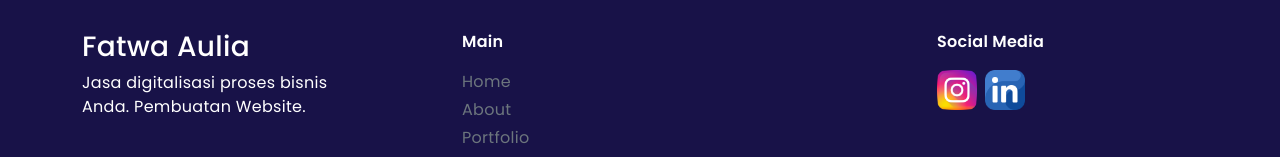
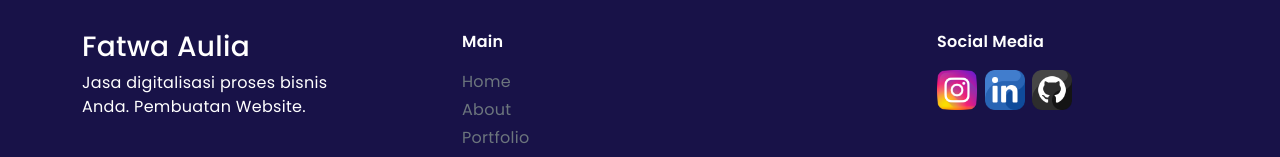
Before and after one commit to fatwaaulia/fatwaaulia.github.io, a plain HTML site: page index.html in a window 1280 px wide. Shown: the part 1955-2112 px from the top of the page. Drawn offline with nearby package versions, Linux system fonts and the light colour scheme.

Commit message:
menambahkan sosial media github

```diff
--- a/index.html
+++ b/index.html
@@ -319,6 +319,11 @@
                             <img src="assets/img/linkedin.png" class="wh-40" alt="linkedin">
                         </a>
                     </div>
+                    <div class="col-2">
+                        <a href="https://github.com/fatwaaulia" target="_blank">
+                            <img src="assets/img/github.png" class="wh-40" alt="github">
+                        </a>
+                    </div>
                 </div>
             </div>
         </div>
```
Also changed, not shown: assets/img/github.png (added).
